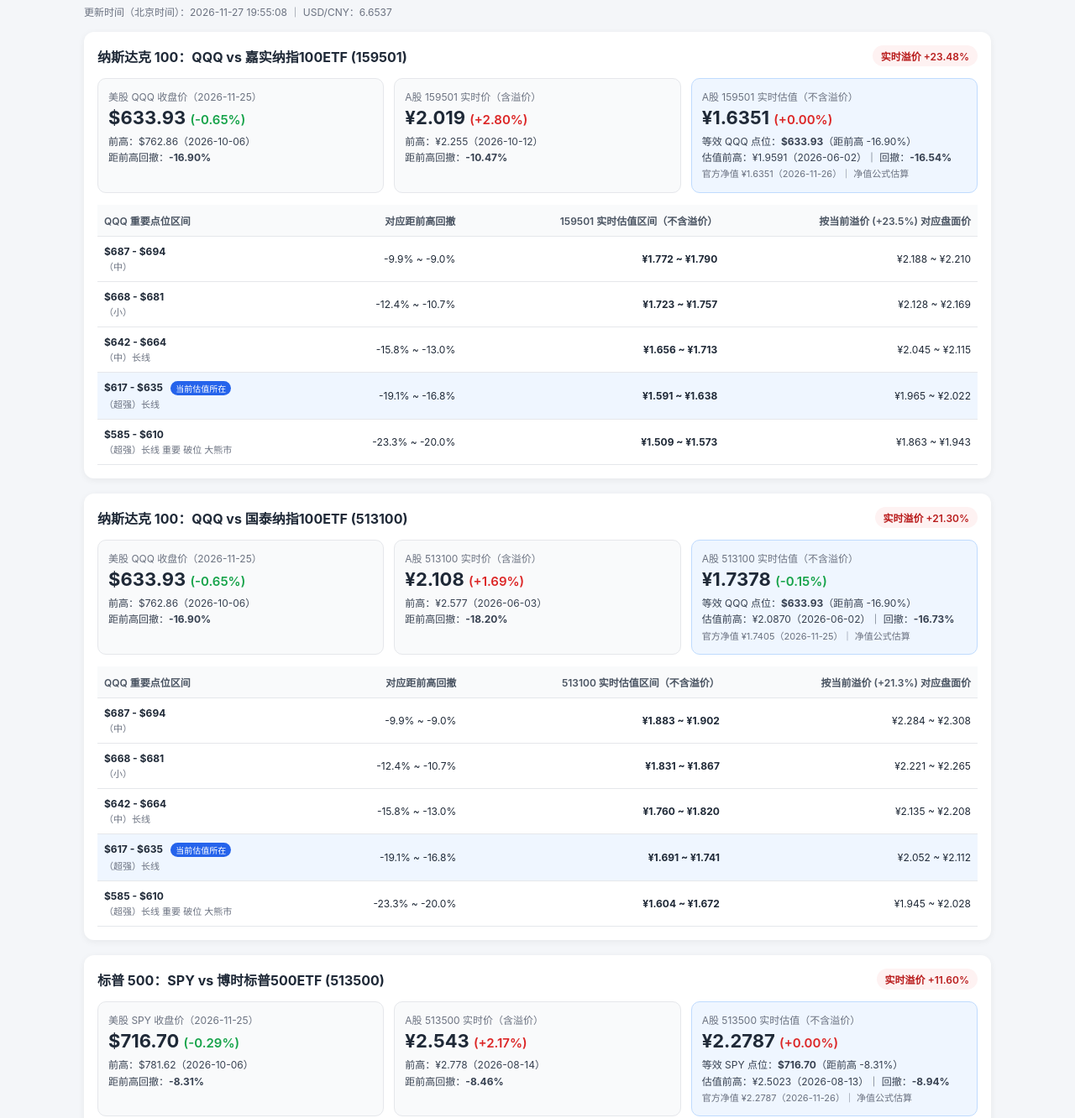
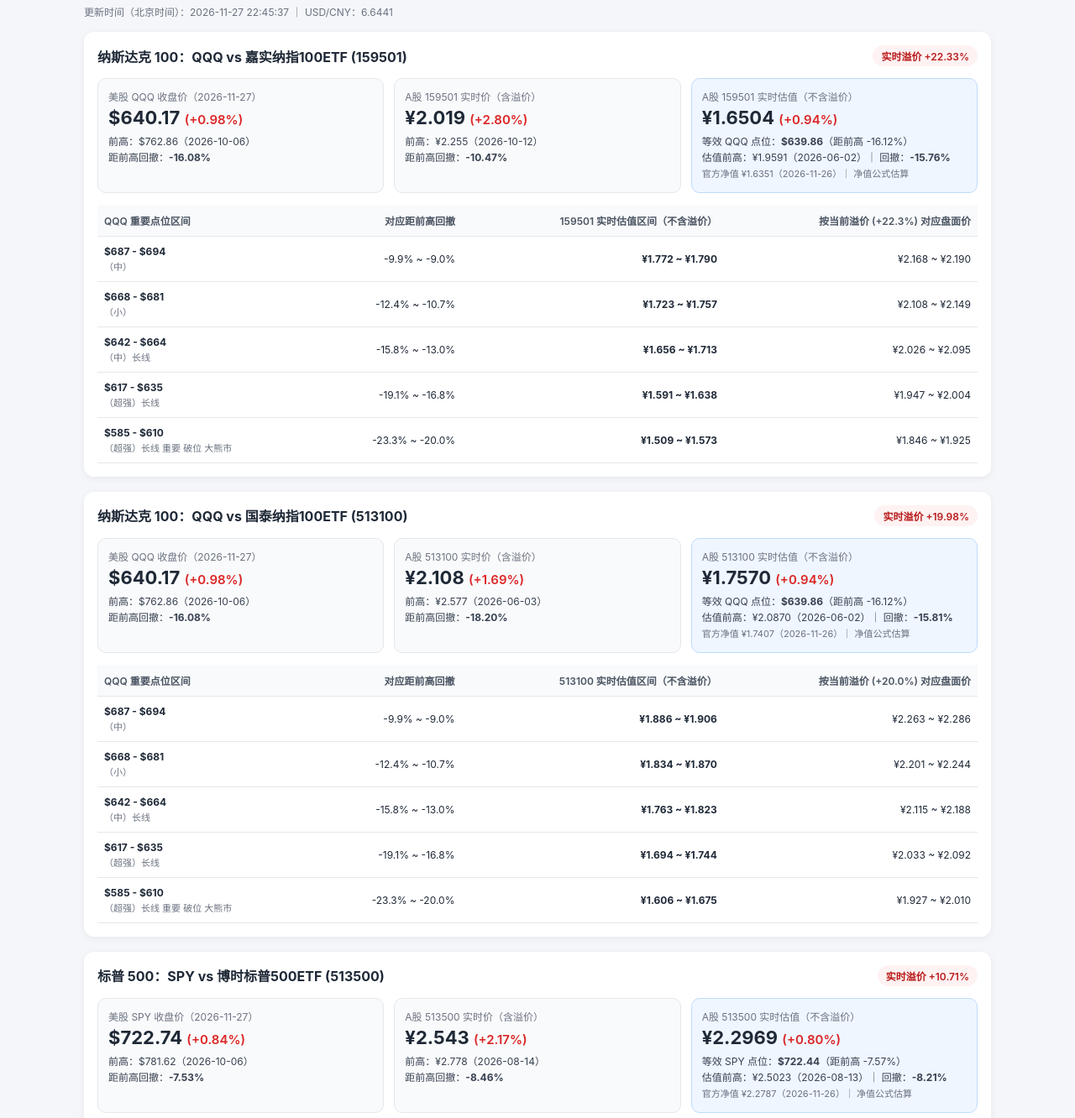
Before and after one commit to wz299/etf-monitor, a plain HTML site: page index.html in a window 1280 px wide. Shown: the part 46-1378 px from the top of the page at 84% size. Drawn offline with Linux system fonts and the light colour scheme.

Commit message:
chore: update ETF dashboard

```diff
--- a/index.html
+++ b/index.html
@@ -41,21 +41,21 @@
   <div class="container">
     <header>
       <h1>QQQ / SPY 与 A股跨境 ETF 盘中监控</h1>
-      <div class="meta">更新时间（北京时间）：2026-11-27 19:55:08 ｜ USD/CNY：6.6537</div>
+      <div class="meta">更新时间（北京时间）：2026-11-27 22:45:37 ｜ USD/CNY：6.6441</div>
     </header>
 
         <section class="card">
           <div class="card-header">
             <h2>纳斯达克 100：QQQ vs 嘉实纳指100ETF (159501)</h2>
-            <span class="badge badge-danger">实时溢价 +23.48%</span>
+            <span class="badge badge-danger">实时溢价 +22.33%</span>
           </div>
 
           <div class="grid">
             <div class="box">
-              <div class="label">美股 QQQ 收盘价（2026-11-25）</div>
-              <div class="value">$633.93 <span class="down">(-0.65%)</span></div>
+              <div class="label">美股 QQQ 收盘价（2026-11-27）</div>
+              <div class="value">$640.17 <span class="up">(+0.98%)</span></div>
               <div class="sub">前高：$762.86（2026-10-06）</div>
-              <div class="sub">距前高回撤：<strong>-16.90%</strong></div>
+              <div class="sub">距前高回撤：<strong>-16.08%</strong></div>
             </div>
 
             <div class="box">
@@ -67,9 +67,9 @@
 
             <div class="box highlight">
               <div class="label">A股 159501 实时估值（不含溢价）</div>
-              <div class="value">¥1.6351 <span class="up">(+0.00%)</span></div>
-              <div class="sub">等效 QQQ 点位：<strong>$633.93</strong>（距前高 -16.90%）</div>
-              <div class="sub">估值前高：¥1.9591（2026-06-02）｜ 回撤：<strong>-16.54%</strong></div>
+              <div class="value">¥1.6504 <span class="up">(+0.94%)</span></div>
+              <div class="sub">等效 QQQ 点位：<strong>$639.86</strong>（距前高 -16.12%）</div>
+              <div class="sub">估值前高：¥1.9591（2026-06-02）｜ 回撤：<strong>-15.76%</strong></div>
               <div class="sub muted">官方净值 ¥1.6351（2026-11-26）｜ 净值公式估算</div>
             </div>
           </div>
@@ -81,7 +81,7 @@
                   <th>QQQ 重要点位区间</th>
                   <th>对应距前高回撤</th>
                   <th>159501 实时估值区间（不含溢价）</th>
-                  <th>按当前溢价 (+23.5%) 对应盘面价</th>
+                  <th>按当前溢价 (+22.3%) 对应盘面价</th>
                 </tr>
               </thead>
               <tbody>
@@ -90,35 +90,35 @@
                 <td><strong>$687 - $694</strong><div class="zone-tag">（中）</div></td>
                 <td>-9.9% ~ -9.0%</td>
                 <td><strong>¥1.772 ~ ¥1.790</strong></td>
-                <td>¥2.188 ~ ¥2.210</td>
+                <td>¥2.168 ~ ¥2.190</td>
               </tr>
 
               <tr>
                 <td><strong>$668 - $681</strong><div class="zone-tag">（小）</div></td>
                 <td>-12.4% ~ -10.7%</td>
                 <td><strong>¥1.723 ~ ¥1.757</strong></td>
-                <td>¥2.128 ~ ¥2.169</td>
+                <td>¥2.108 ~ ¥2.149</td>
               </tr>
 
               <tr>
                 <td><strong>$642 - $664</strong><div class="zone-tag">（中）长线</div></td>
                 <td>-15.8% ~ -13.0%</td>
                 <td><strong>¥1.656 ~ ¥1.713</strong></td>
-                <td>¥2.045 ~ ¥2.115</td>
+                <td>¥2.026 ~ ¥2.095</td>
               </tr>
 
-              <tr class="active-zone">
-                <td><strong>$617 - $635</strong> <span class="now-pill">当前估值所在</span><div class="zone-tag">（超强）长线</div></td>
+              <tr>
+                <td><strong>$617 - $635</strong><div class="zone-tag">（超强）长线</div></td>
                 <td>-19.1% ~ -16.8%</td>
                 <td><strong>¥1.591 ~ ¥1.638</strong></td>
-                <td>¥1.965 ~ ¥2.022</td>
+                <td>¥1.947 ~ ¥2.004</td>
               </tr>
 
               <tr>
                 <td><strong>$585 - $610</strong><div class="zone-tag">（超强）长线 重要 破位 大熊市</div></td>
                 <td>-23.3% ~ -20.0%</td>
                 <td><strong>¥1.509 ~ ¥1.573</strong></td>
-                <td>¥1.863 ~ ¥1.943</td>
+                <td>¥1.846 ~ ¥1.925</td>
               </tr>
 
               </tbody>
@@ -129,15 +129,15 @@
         <section class="card">
           <div class="card-header">
             <h2>纳斯达克 100：QQQ vs 国泰纳指100ETF (513100)</h2>
-            <span class="badge badge-danger">实时溢价 +21.30%</span>
+            <span class="badge badge-danger">实时溢价 +19.98%</span>
           </div>
 
           <div class="grid">
             <div class="box">
-              <div class="label">美股 QQQ 收盘价（2026-11-25）</div>
-              <div class="value">$633.93 <span class="down">(-0.65%)</span></div>
+              <div class="label">美股 QQQ 收盘价（2026-11-27）</div>
+              <div class="value">$640.17 <span class="up">(+0.98%)</span></div>
               <div class="sub">前高：$762.86（2026-10-06）</div>
-              <div class="sub">距前高回撤：<strong>-16.90%</strong></div>
+              <div class="sub">距前高回撤：<strong>-16.08%</strong></div>
             </div>
 
             <div class="box">
@@ -149,10 +149,10 @@
 
             <div class="box highlight">
               <div class="label">A股 513100 实时估值（不含溢价）</div>
-              <div class="value">¥1.7378 <span class="down">(-0.15%)</span></div>
-              <div class="sub">等效 QQQ 点位：<strong>$633.93</strong>（距前高 -16.90%）</div>
-              <div class="sub">估值前高：¥2.0870（2026-06-02）｜ 回撤：<strong>-16.73%</strong></div>
-              <div class="sub muted">官方净值 ¥1.7405（2026-11-25）｜ 净值公式估算</div>
+              <div class="value">¥1.7570 <span class="up">(+0.94%)</span></div>
+              <div class="sub">等效 QQQ 点位：<strong>$639.86</strong>（距前高 -16.12%）</div>
+              <div class="sub">估值前高：¥2.0870（2026-06-02）｜ 回撤：<strong>-15.81%</strong></div>
+              <div class="sub muted">官方净值 ¥1.7407（2026-11-26）｜ 净值公式估算</div>
             </div>
           </div>
 
@@ -163,7 +163,7 @@
                   <th>QQQ 重要点位区间</th>
                   <th>对应距前高回撤</th>
                   <th>513100 实时估值区间（不含溢价）</th>
-                  <th>按当前溢价 (+21.3%) 对应盘面价</th>
+                  <th>按当前溢价 (+20.0%) 对应盘面价</th>
                 </tr>
               </thead>
               <tbody>
@@ -171,36 +171,36 @@
               <tr>
                 <td><strong>$687 - $694</strong><div class="zone-tag">（中）</div></td>
                 <td>-9.9% ~ -9.0%</td>
-                <td><strong>¥1.883 ~ ¥1.902</strong></td>
-                <td>¥2.284 ~ ¥2.308</td>
+                <td><strong>¥1.886 ~ ¥1.906</strong></td>
+                <td>¥2.263 ~ ¥2.286</td>
               </tr>
 
               <tr>
                 <td><strong>$668 - $681</strong><div class="zone-tag">（小）</div></td>
                 <td>-12.4% ~ -10.7%</td>
-                <td><strong>¥1.831 ~ ¥1.867</strong></td>
-                <td>¥2.221 ~ ¥2.265</td>
+                <td><strong>¥1.834 ~ ¥1.870</strong></td>
+                <td>¥2.201 ~ ¥2.244</td>
               </tr>
 
               <tr>
                 <td><strong>$642 - $664</strong><div class="zone-tag">（中）长线</div></td>
                 <td>-15.8% ~ -13.0%</td>
-                <td><strong>¥1.760 ~ ¥1.820</strong></td>
-                <td>¥2.135 ~ ¥2.208</td>
+                <td><strong>¥1.763 ~ ¥1.823</strong></td>
+                <td>¥2.115 ~ ¥2.188</td>
               </tr>
 
-              <tr class="active-zone">
-                <td><strong>$617 - $635</strong> <span class="now-pill">当前估值所在</span><div class="zone-tag">（超强）长线</div></td>
+              <tr>
+                <td><strong>$617 - $635</strong><div class="zone-tag">（超强）长线</div></td>
                 <td>-19.1% ~ -16.8%</td>
-                <td><strong>¥1.691 ~ ¥1.741</strong></td>
-                <td>¥2.052 ~ ¥2.112</td>
+                <td><strong>¥1.694 ~ ¥1.744</strong></td>
+                <td>¥2.033 ~ ¥2.092</td>
               </tr>
 
               <tr>
                 <td><strong>$585 - $610</strong><div class="zone-tag">（超强）长线 重要 破位 大熊市</div></td>
                 <td>-23.3% ~ -20.0%</td>
-                <td><strong>¥1.604 ~ ¥1.672</strong></td>
-                <td>¥1.945 ~ ¥2.028</td>
+                <td><strong>¥1.606 ~ ¥1.675</strong></td>
+                <td>¥1.927 ~ ¥2.010</td>
               </tr>
 
               </tbody>
@@ -211,15 +211,15 @@
         <section class="card">
           <div class="card-header">
             <h2>标普 500：SPY vs 博时标普500ETF (513500)</h2>
-            <span class="badge badge-danger">实时溢价 +11.60%</span>
+            <span class="badge badge-danger">实时溢价 +10.71%</span>
           </div>
 
           <div class="grid">
             <div class="box">
-              <div class="label">美股 SPY 收盘价（2026-11-25）</div>
-              <div class="value">$716.70 <span class="down">(-0.29%)</span></div>
+              <div class="label">美股 SPY 收盘价（2026-11-27）</div>
+              <div class="value">$722.74 <span class="up">(+0.84%)</span></div>
               <div class="sub">前高：$781.62（2026-10-06）</div>
-              <div class="sub">距前高回撤：<strong>-8.31%</strong></div>
+              <div class="sub">距前高回撤：<strong>-7.53%</strong></div>
             </div>
 
             <div class="box">
@@ -231,9 +231,9 @@
 
             <div class="box highlight">
               <div class="label">A股 513500 实时估值（不含溢价）</div>
-              <div class="value">¥2.2787 <span class="up">(+0.00%)</span></div>
-              <div class="sub">等效 SPY 点位：<strong>$716.70</strong>（距前高 -8.31%）</div>
-              <div class="sub">估值前高：¥2.5023（2026-08-13）｜ 回撤：<strong>-8.94%</strong></div>
+              <div class="value">¥2.2969 <span class="up">(+0.80%)</span></div>
+              <div class="sub">等效 SPY 点位：<strong>$722.44</strong>（距前高 -7.57%）</div>
+              <div class="sub">估值前高：¥2.5023（2026-08-13）｜ 回撤：<strong>-8.21%</strong></div>
               <div class="sub muted">官方净值 ¥2.2787（2026-11-26）｜ 净值公式估算</div>
             </div>
           </div>
@@ -245,7 +245,7 @@
                   <th>SPY 重要点位区间</th>
                   <th>对应距前高回撤</th>
                   <th>513500 实时估值区间（不含溢价）</th>
-                  <th>按当前溢价 (+11.6%) 对应盘面价</th>
+                  <th>按当前溢价 (+10.7%) 对应盘面价</th>
                 </tr>
               </thead>
               <tbody>
@@ -254,35 +254,35 @@
                 <td><strong>$759 - $776</strong><div class="zone-tag">（强）突破新高</div></td>
                 <td>-2.9% ~ -0.7%</td>
                 <td><strong>¥2.413 ~ ¥2.467</strong></td>
-                <td>¥2.693 ~ ¥2.753</td>
+                <td>¥2.672 ~ ¥2.732</td>
               </tr>
 
               <tr>
                 <td><strong>$728 - $753</strong><div class="zone-tag">（强）止跌 长线 震荡上沿</div></td>
                 <td>-6.9% ~ -3.7%</td>
                 <td><strong>¥2.315 ~ ¥2.394</strong></td>
-                <td>¥2.583 ~ ¥2.672</td>
+                <td>¥2.563 ~ ¥2.651</td>
               </tr>
 
               <tr>
                 <td><strong>$702 - $710</strong><div class="zone-tag">（中）长线 高点回撤10%修正区域</div></td>
                 <td>-10.2% ~ -9.2%</td>
                 <td><strong>¥2.232 ~ ¥2.257</strong></td>
-                <td>¥2.491 ~ ¥2.519</td>
+                <td>¥2.471 ~ ¥2.499</td>
               </tr>
 
               <tr>
                 <td><strong>$671 - $694</strong><div class="zone-tag">（超强）止跌 长线 震荡下沿</div></td>
                 <td>-14.2% ~ -11.2%</td>
                 <td><strong>¥2.133 ~ ¥2.207</strong></td>
-                <td>¥2.381 ~ ¥2.462</td>
+                <td>¥2.362 ~ ¥2.443</td>
               </tr>
 
               <tr>
                 <td><strong>$648 - $667</strong><div class="zone-tag">（强）止跌 长线 重要 破位 大熊市</div></td>
                 <td>-17.1% ~ -14.7%</td>
                 <td><strong>¥2.060 ~ ¥2.121</strong></td>
-                <td>¥2.299 ~ ¥2.367</td>
+                <td>¥2.281 ~ ¥2.348</td>
               </tr>
 
               </tbody>
```
